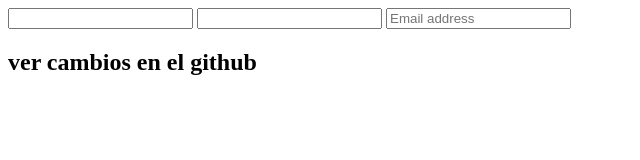
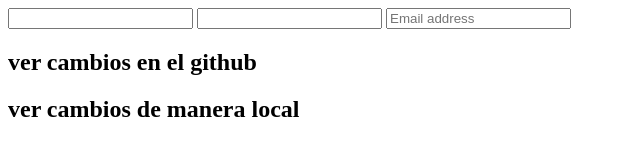
Before and after one commit to camilo429/proyecto-merqueo, a plain HTML site: page login.html in a window 1280 px wide. Shown: the whole page, without its empty margins (0-640 px from the left). Drawn offline with Linux system fonts and the light colour scheme.

Commit message:
Update login.html
ver cambios de manera local

```diff
--- a/login.html
+++ b/login.html
@@ -15,6 +15,7 @@
             <input type="password">
             <input type="text" name="email" placeholder="Email address">
             <h2>ver cambios en el github</h2>
+              <h2>ver cambios de manera local</h2>
         </form>
     </div>
 </body>
```
